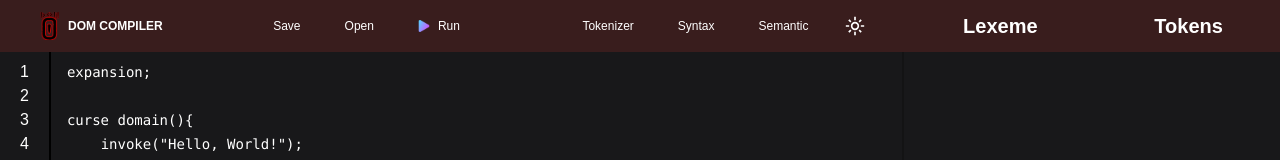
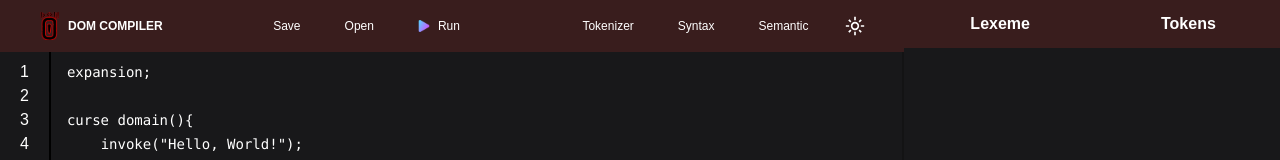
Before and after one commit to IEMDomain04/DOM-IDE, a Next.js app: page / in a window 1280 px wide. Shown: the top 160 px of the page. Built offline with nearby package versions, Linux system fonts and the light colour scheme.

Commit message:
Table header now sticky

```diff
--- a/src/app/page.tsx
+++ b/src/app/page.tsx
@@ -161,17 +161,17 @@ curse domain(){
       {/* Output Table for Lexeme, Tokens */}
       <div className="flex flex-col w-5/12 overflow-auto" style={{ maxHeight: '100vh' }}>
         <table className={`min-w-full table-fixed ${isDarkMode ? 'bg-dark-foreground text-white' : 'bg-light-foreground text-white'}`}>
-          <thead className={`${isDarkMode ? 'bg-dark-foreground text-white' : 'bg-light-foreground text-white'}`}>
+          <thead className={`${isDarkMode ? 'bg-dark-foreground text-white' : 'bg-light-foreground text-white'}`} style={{ position: 'sticky', top: 0, zIndex: 1 }}>
             <tr>
-              <th className="py-3 px-4 text-xl">Lexeme</th>
-              <th className="py-3 px-4 text-xl">Tokens</th>
+              <th className="py-3 px-4 text-l">Lexeme</th>
+              <th className="py-3 px-4 text-l">Tokens</th>
             </tr>
           </thead>
           <tbody>
             {outputData.map((item, index) => (
               <tr key={index}>
-                <td className="py-2 px-4 border-0">{item.lexeme}</td>
-                <td className="py-2 px-4 border-0">{item.token}</td>
+                <td className="py-2 px-4 border-1">{item.lexeme}</td>
+                <td className="py-2 px-4 border-1">{item.token}</td>
               </tr>
             ))}
           </tbody>
```
